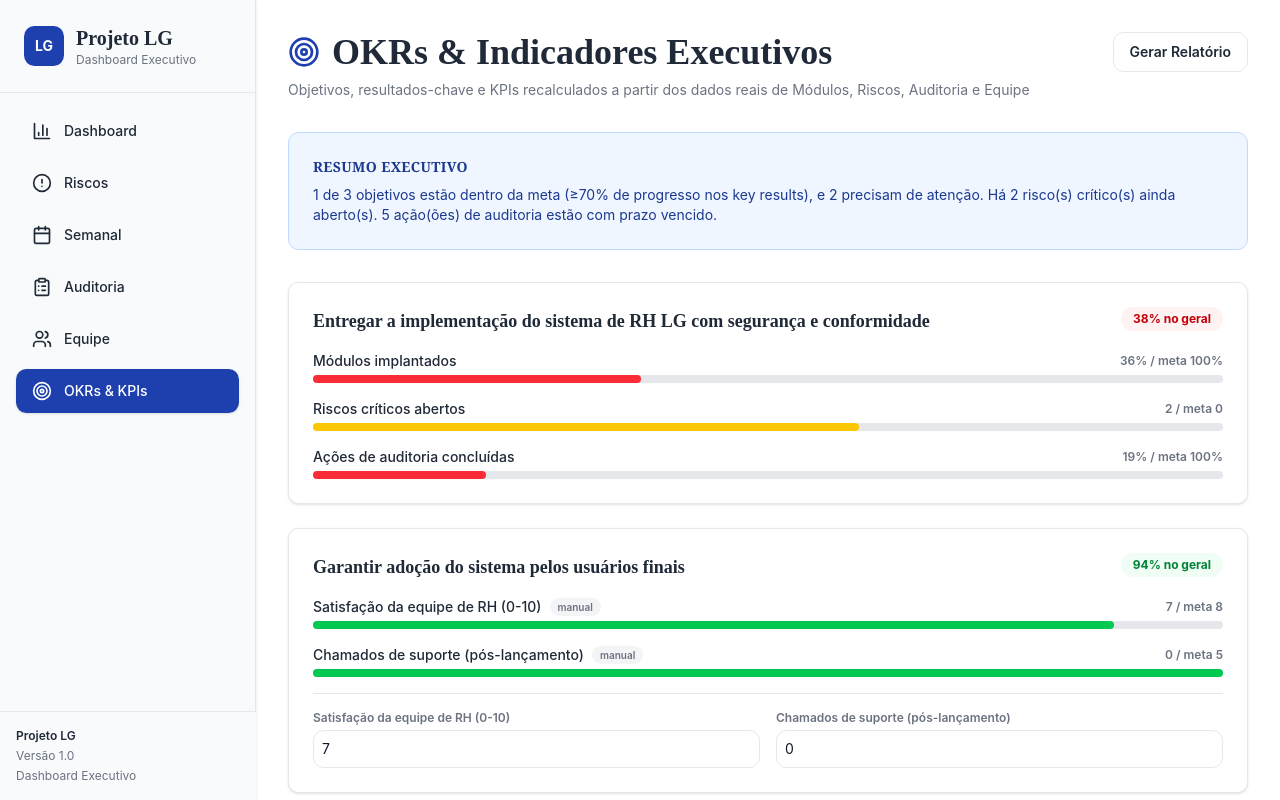
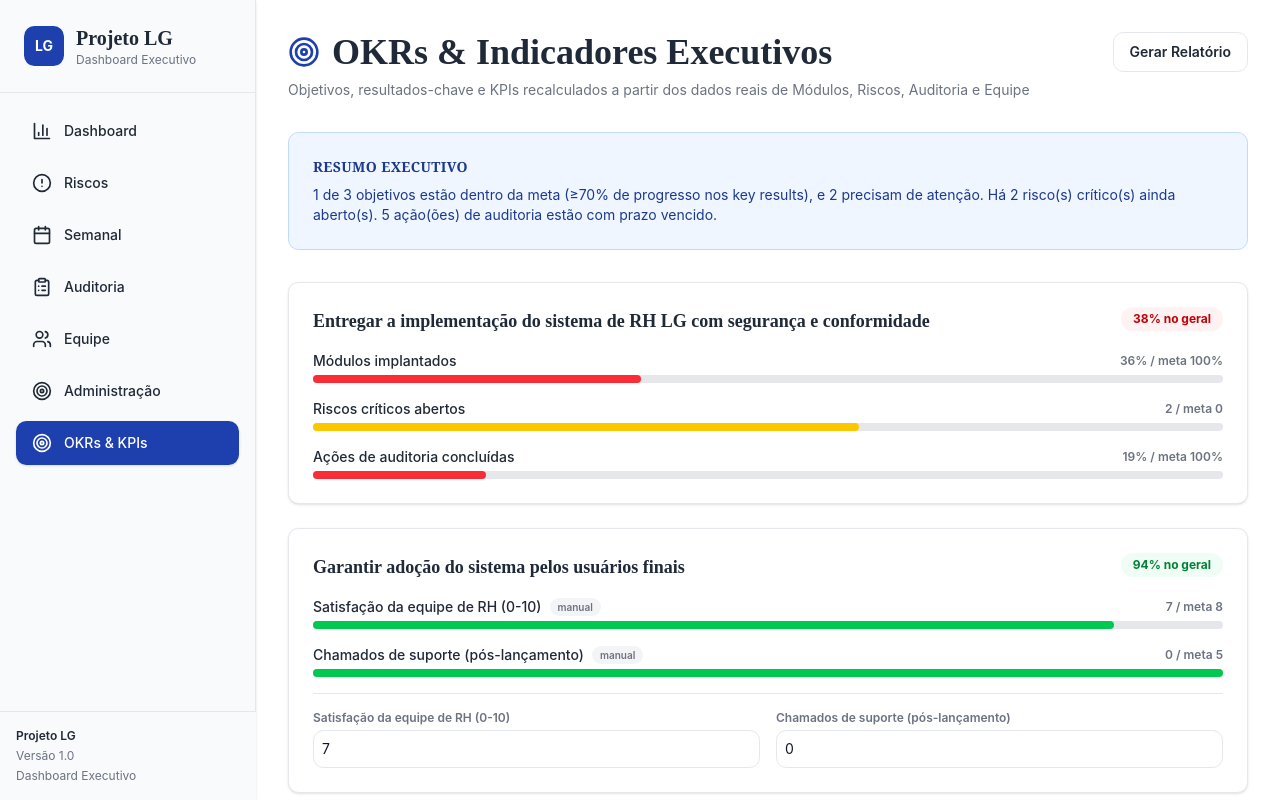
Before and after one commit to recesp-lab/lg-executive-command-center, a React (Vite) app in the folder newproject/: page /okrs in a window 1280 px wide. Built offline with nearby package versions, Linux system fonts and the light colour scheme.

Commit message:
Add 'admin' page option to DashboardLayout

```diff
--- a/newproject/src/components/DashboardLayout.tsx
+++ b/newproject/src/components/DashboardLayout.tsx
@@ -4,7 +4,7 @@ import { Link } from 'wouter';
 
 interface DashboardLayoutProps {
   children: ReactNode;
-  currentPage?: 'dashboard' | 'weekly' | 'risks' | 'audit' | 'team' | 'okrs';
+  currentPage?: 'dashboard' | 'weekly' | 'risks' | 'audit' | 'team' | 'okrs' | 'admin';
 }
 
 export default function DashboardLayout({ children, currentPage = 'dashboard' }: DashboardLayoutProps) {
@@ -14,6 +14,7 @@ export default function DashboardLayout({ children, currentPage = 'dashboard' }:
     { id: 'weekly', label: 'Semanal', icon: Calendar, href: '/weekly' },
     { id: 'audit', label: 'Auditoria', icon: ClipboardList, href: '/audit' },
     { id: 'team', label: 'Equipe', icon: Users, href: '/team' },
+    { id: 'admin', label: 'Administração', icon: Target, href: '/admin' },
     { id: 'okrs', label: 'OKRs & KPIs', icon: Target, href: '/okrs' },
   ];
 
```
